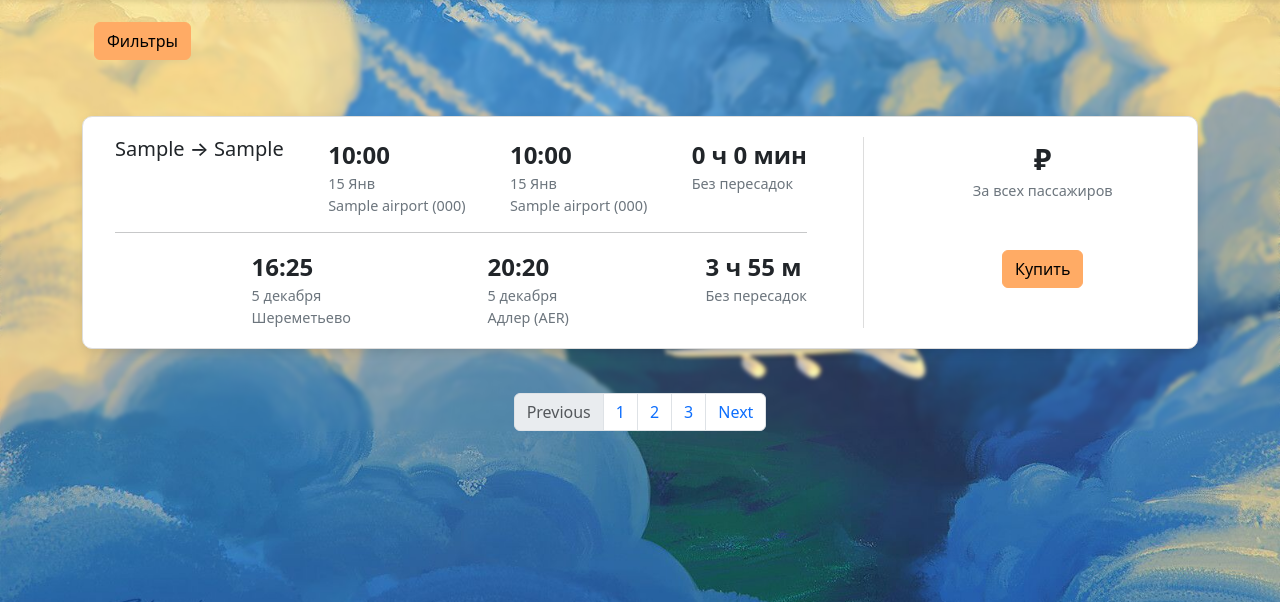
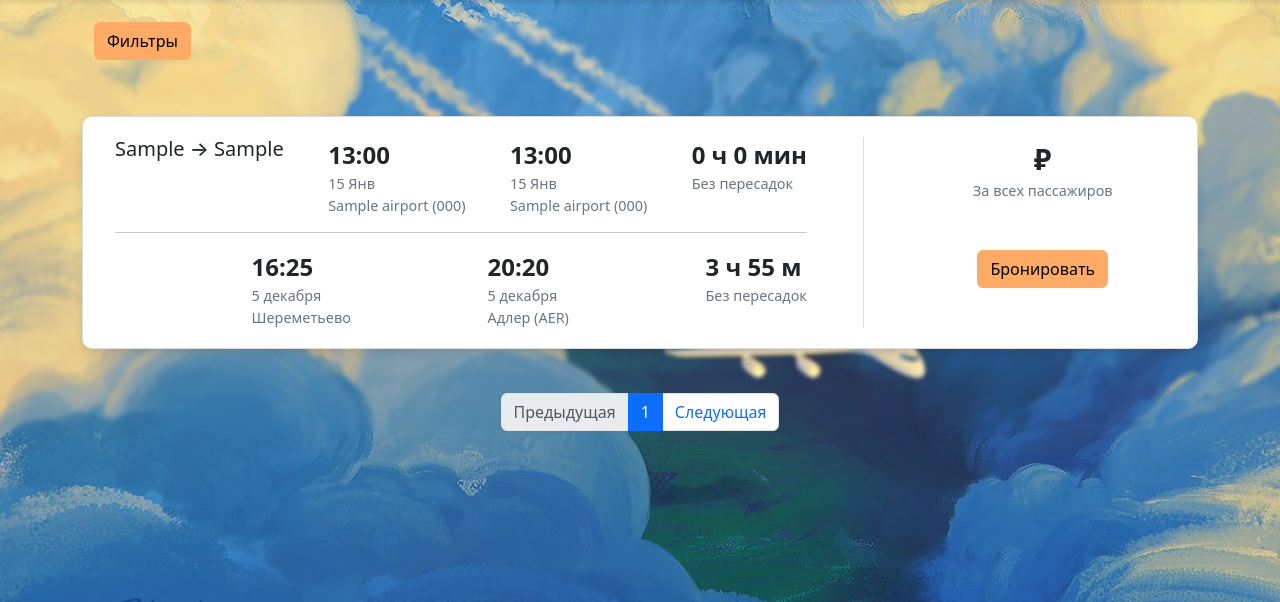
Before and after one commit to kob3ni/Myapp, a Django app: page /flight in a window 1280 px wide. Shown: the part 198-800 px from the top of the page. Run offline with Django 4.2, Linux system fonts and the light colour scheme; tables that the repository leaves empty hold one stand-in row (values such as "Sample post"); parts of the project's set-up code (start-up, migrations or seed data) failed here and were passed over; some libraries are stand-ins or nearby versions.

Commit message:
Добавили пагинацию

```diff
--- a/app/settings.py
+++ b/app/settings.py
@@ -116,7 +116,7 @@ AUTH_PASSWORD_VALIDATORS = [
 
 LANGUAGE_CODE = 'ru'
 
-TIME_ZONE = 'UTC'
+TIME_ZONE = 'Europe/Moscow'
 
 USE_I18N = True
 
--- a/tickets/models.py
+++ b/tickets/models.py
@@ -70,6 +70,7 @@ class Flights(models.Model):
         db_table = 'flight'
         verbose_name = 'Рейс'
         verbose_name_plural = 'Рейсы'
+        ordering = ("id",)
 
     def __str__(self):
         return f'{self.departure_airport} → {self.arrival_airport} ({self.departure_time:%Y-%m-%d %H:%M})'
--- a/tickets/templates/tickets/flight.html
+++ b/tickets/templates/tickets/flight.html
@@ -127,30 +127,34 @@
             <div class="col-lg-3 ticket-price">
               <div class="price">{{ticket.price}} ₽</div>
               <div class="flight-info">За всех пассажиров</div>
-              <button class="btn btn-primary mt-5">Купить</button>
+              <button class="btn btn-primary mt-5">Бронировать</button>
             </div>
           </div>
         </div>
       {% endfor %}
     </div>
+
     <!-- Пагинация -->
     <nav aria-label="Page navigation example">
       <ul class="pagination justify-content-center my-4">
         <div class="custom-shadow d-flex">
-          <li class="page-item disabled">
-            <a class="page-link">Previous</a>
+
+          <li class="page-item {% if not flights.has_previous %}disabled{% endif %}">
+            <a class="page-link" href="{% if flights.has_previous %}?page={{flights.previous_page_number}}{% else %}
+            #
+            {% endif %}">Предыдущая</a>
           </li>
-          <li class="page-item">
-            <a class="page-link" href="#">1</a>
+
+          {% for page in flights.paginator.page_range %}
+          <li class="page-item {% if flights.number == page %} active {% endif %}">
+            <a class="page-link" href="?page={{page}}">{{page}}</a>
           </li>
-          <li class="page-item">
-            <a class="page-link" href="#">2</a>
-          </li>
-          <li class="page-item">
-            <a class="page-link" href="#">3</a>
-          </li>
-          <li class="page-item">
-            <a class="page-link" href="#">Next</a>
+          {% endfor %}
+
+          <li class="page-item {% if not flights.has_next %}disable{% endif %}">
+            <a class="page-link" href="{% if flights.has_next %}?page={{flights.next_page_number}}{% else %}
+            #
+            {% endif %}">Следующая</a>
           </li>
         </div>
       </ul>
--- a/tickets/urls.py
+++ b/tickets/urls.py
@@ -6,5 +6,5 @@ app_name = 'tickets'
 
 urlpatterns = [
     path('', views.flight, name='index'),
-    path('/booking/', views.booking, name='booking'),
+    path('booking/', views.booking, name='booking'),
 ]
--- a/tickets/views.py
+++ b/tickets/views.py
@@ -1,16 +1,19 @@
+from django.core.paginator import Paginator
 from django.shortcuts import render
 from tickets.models import Airports, Bookings, Flights, Seats, Ticket_flights, Tickets
 
 
 def flight(request):
+    page = request.GET.get('page', 1)
 
     flights = Flights.objects.all()
-    airports = Airports.objects.all()
+
+    paginator = Paginator(flights, 1)
+    current_page = paginator.page(int(page))
 
     context= {
         "title": "Avia - Билеты",
-        "flights": flights,
-        "airports": airports,
+        "flights": current_page,
     }
     return render(request, 'tickets/flight.html', context)
 
```
Also changed, not shown: tickets/templatetags/tickets_tags.py (added, +8 -0 lines), tickets/templatetags/__init__.py (added).
